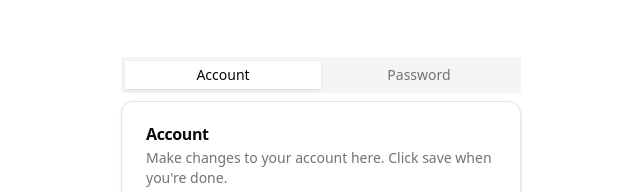
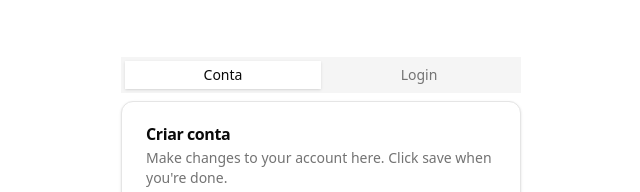
Before and after one commit to PetSys-Avanti/PetSys-front, a Next.js app: page /createacc in a window 1280 px wide. Shown: the part 155-347 px from the top of the page, without its empty margins (319-959 px from the left). Built offline with nearby package versions, Linux system fonts and the light colour scheme.

Commit message:
ajustando pagina interativa dos cards e de registro

```diff
--- a/src/app/createacc/page.tsx
+++ b/src/app/createacc/page.tsx
@@ -3,7 +3,7 @@
 
 import React, { useState } from 'react';
 
-import { sessions } from '@/lib/textInputs';
+
 import { Button } from "@/components/ui/button"
 import {
     Card,
@@ -24,7 +24,7 @@ import {
 
 
 export default function FormRegister() {
-    const [numSession, setNumSession] = useState(0);
+
     const [formData, setFormData] = useState({
         nome: '',
         senha: '',
@@ -32,35 +32,19 @@ export default function FormRegister() {
 
     });
 
-    function handleSection() {
-        if (numSession < sessions.length - 1) {
-            setNumSession(numSession + 1);
-        }
-    }
-
-    function handleSectionBack() {
-        if (numSession > 0) {
-            setNumSession(numSession - 1);
-        }
-    }
-
-
-    function handleChange(text, label) {
-        setFormData({ ...formData, [label.toLowerCase()]: text });
-    }
 
     return (
         <div className='flex flex-col h-screen w-full justify-center items-center'>
 
-            <Tabs defaultValue="account" className="w-[400px]">
+            <Tabs defaultValue="create-account" className="w-[400px]">
                 <TabsList className="grid w-full grid-cols-2">
-                    <TabsTrigger value="account">Account</TabsTrigger>
-                    <TabsTrigger value="password">Password</TabsTrigger>
+                    <TabsTrigger value="create-account">Conta</TabsTrigger>
+                    <TabsTrigger value="login">Login</TabsTrigger>
                 </TabsList>
-                <TabsContent value="account">
+                <TabsContent value="create-account">
                     <Card>
                         <CardHeader>
-                            <CardTitle>Account</CardTitle>
+                            <CardTitle>Criar conta</CardTitle>
                             <CardDescription>
                                 Make changes to your account here. Click save when you're done.
                             </CardDescription>
@@ -80,10 +64,10 @@ export default function FormRegister() {
                         </CardFooter>
                     </Card>
                 </TabsContent>
-                <TabsContent value="password">
+                <TabsContent value="login">
                     <Card>
                         <CardHeader>
-                            <CardTitle>Password</CardTitle>
+                            <CardTitle>Login</CardTitle>
                             <CardDescription>
                                 Change your password here. After saving, you'll be logged out.
                             </CardDescription>
--- /dev/null
+++ b/src/app/pet/[id]/page.tsx
@@ -0,0 +1,7 @@
+import React from 'react'
+
+export default function page() {
+  return (
+    <div>FUNCINOU</div>
+  )
+}
--- a/src/components/Navbar.tsx
+++ b/src/components/Navbar.tsx
@@ -41,7 +41,7 @@ const Navbar = () => {
           </li>
           <li>
           <Button variant="outline" className={` ${isScrolled ? 'opacity-75' : 'opacity-100'}`}  asChild>
-              <Link href="/login">Login</Link>
+              <Link href="/createacc">Login</Link>
             </Button>
           </li>
         </ul>
```
